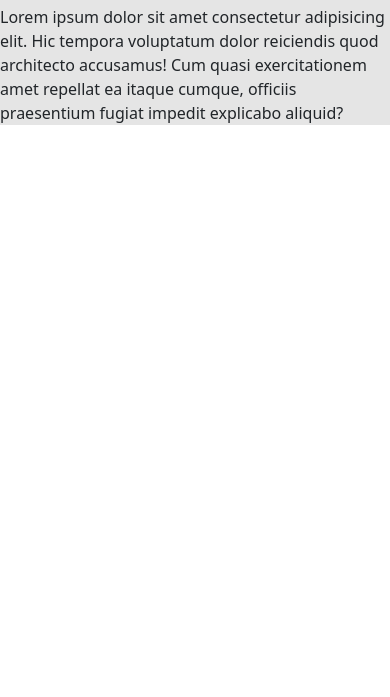
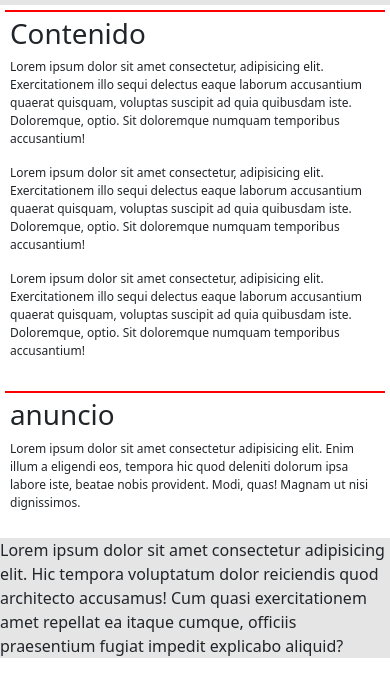
Before and after one commit to summhy/EjercicioCompleto, a plain HTML site: page index.html in a window 390 px wide. Shown: the part 51-748 px from the top of the page. Drawn offline with Linux system fonts and the light colour scheme.

Commit message:
commit 4 susana

```diff
--- a/css/estilos.css
+++ b/css/estilos.css
@@ -1,3 +1,30 @@
 .navbar, footer{
     background-color: rgb(000, 000, 000,0.1) !important;
 }
+
+.contenido, .anuncio{
+    border: 1px solid green;
+    margin: 10px;
+    padding: 10px
+}
+
+.grilla{
+    display: grid;
+    grid-template-columns: 2fr 1fr;
+    font-size: 16px;
+}
+@media (max-width: 768px){
+    .grilla{
+        display: grid;
+        grid-template-columns: 1fr ;
+        font-size: 12px;
+
+    }
+
+    .contenido, .anuncio{
+        border:0px;
+        border-top: 2px solid red;
+        margin: 5px;
+        padding: 5px
+    }
+}
--- a/index.html
+++ b/index.html
@@ -13,7 +13,10 @@
       <nav class="navbar navbar-expand-lg bg-body-tertiary">
         <div class="container-fluid">
           <a class="navbar-brand" href="https://unab.cl">UNAB</a>
-                  <button class="navbar-toggler" type="button" data-bs-toggle="collapse" data-bs-target="#navbarNavDropdown" aria-controls="navbarNavDropdown" aria-expanded="false" aria-label="Toggle navigation">
+          <button class="navbar-toggler" type="button" data-bs-toggle="collapse"
+            data-bs-target="#navbarNavDropdown"
+            aria-controls="navbarNavDropdown" aria-expanded="false"
+            aria-label="Toggle navigation">
             <span class="navbar-toggler-icon"></span>
           </button>
           <div class="collapse navbar-collapse" id="navbarNavDropdown">
@@ -28,7 +31,8 @@
                 <a class="nav-link disabled" href="#">Pricing</a>
               </li>
               <li class="nav-item dropdown">
-                        <a class="nav-link dropdown-toggle" href="#" role="button" data-bs-toggle="dropdown" aria-expanded="false">
+                <a class="nav-link dropdown-toggle" href="#" role="button"
+                  data-bs-toggle="dropdown" aria-expanded="false">
                   Dropdown link
                 </a>
                 <ul class="dropdown-menu">
@@ -42,9 +46,40 @@
         </div>
       </nav>
     </header>
-        <main></main>
+    <main>
+      <div class="grilla">
+        <section class="contenido">
+          <h1>Contenido</h1>
+          <p>Lorem ipsum dolor sit amet consectetur, adipisicing elit.
+            Exercitationem illo sequi delectus eaque laborum accusantium quaerat
+            quisquam, voluptas suscipit ad quia quibusdam iste. Doloremque,
+            optio. Sit doloremque numquam temporibus accusantium!</p>
+          <p>Lorem ipsum dolor sit amet consectetur, adipisicing elit.
+            Exercitationem illo sequi delectus eaque laborum accusantium quaerat
+            quisquam, voluptas suscipit ad quia quibusdam iste. Doloremque,
+            optio. Sit doloremque numquam temporibus accusantium!</p>
+          <p>Lorem ipsum dolor sit amet consectetur, adipisicing elit.
+            Exercitationem illo sequi delectus eaque laborum accusantium quaerat
+            quisquam, voluptas suscipit ad quia quibusdam iste. Doloremque,
+            optio. Sit doloremque numquam temporibus accusantium!</p>
+        </section>
+        <aside class="anuncio">
+
+          <h1>anuncio</h1>
+          <p>Lorem ipsum dolor sit amet consectetur
+            adipisicing elit. Enim illum a eligendi eos, tempora hic quod
+            deleniti dolorum ipsa labore iste, beatae nobis provident. Modi,
+            quas! Magnam ut nisi dignissimos.</p></aside>
+      </div>
+
+
+
+    </main>
     <footer>
-          <p>Lorem ipsum dolor sit amet consectetur adipisicing elit. Hic tempora voluptatum dolor reiciendis quod architecto accusamus! Cum quasi exercitationem amet repellat ea itaque cumque, officiis praesentium fugiat impedit explicabo aliquid?</p>
+      <p>Lorem ipsum dolor sit amet consectetur adipisicing elit. Hic tempora
+        voluptatum dolor reiciendis quod architecto accusamus! Cum quasi
+        exercitationem amet repellat ea itaque cumque, officiis praesentium
+        fugiat impedit explicabo aliquid?</p>
     </footer>
     <script src="./bootstrap/js/bootstrap.bundle.min.js"></script>
   </body>
```
Lines whose indentation alone changed are shown as unchanged.
